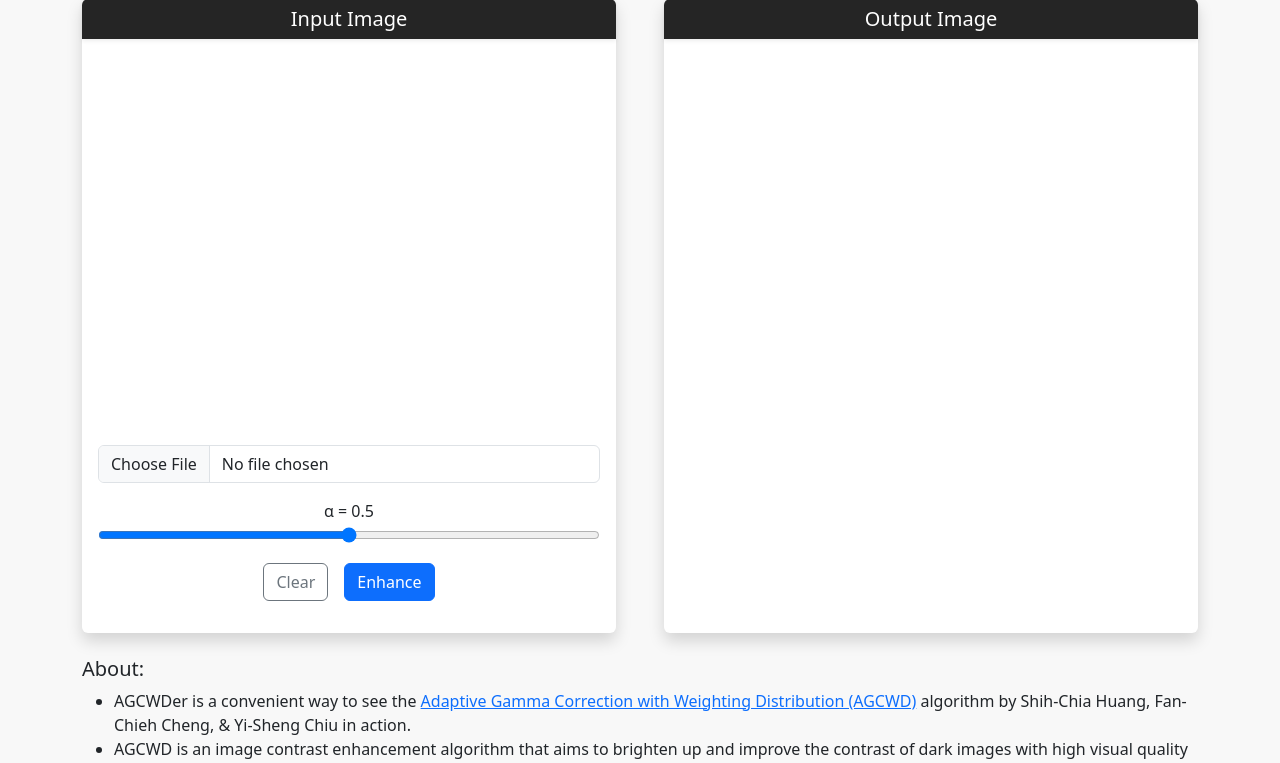
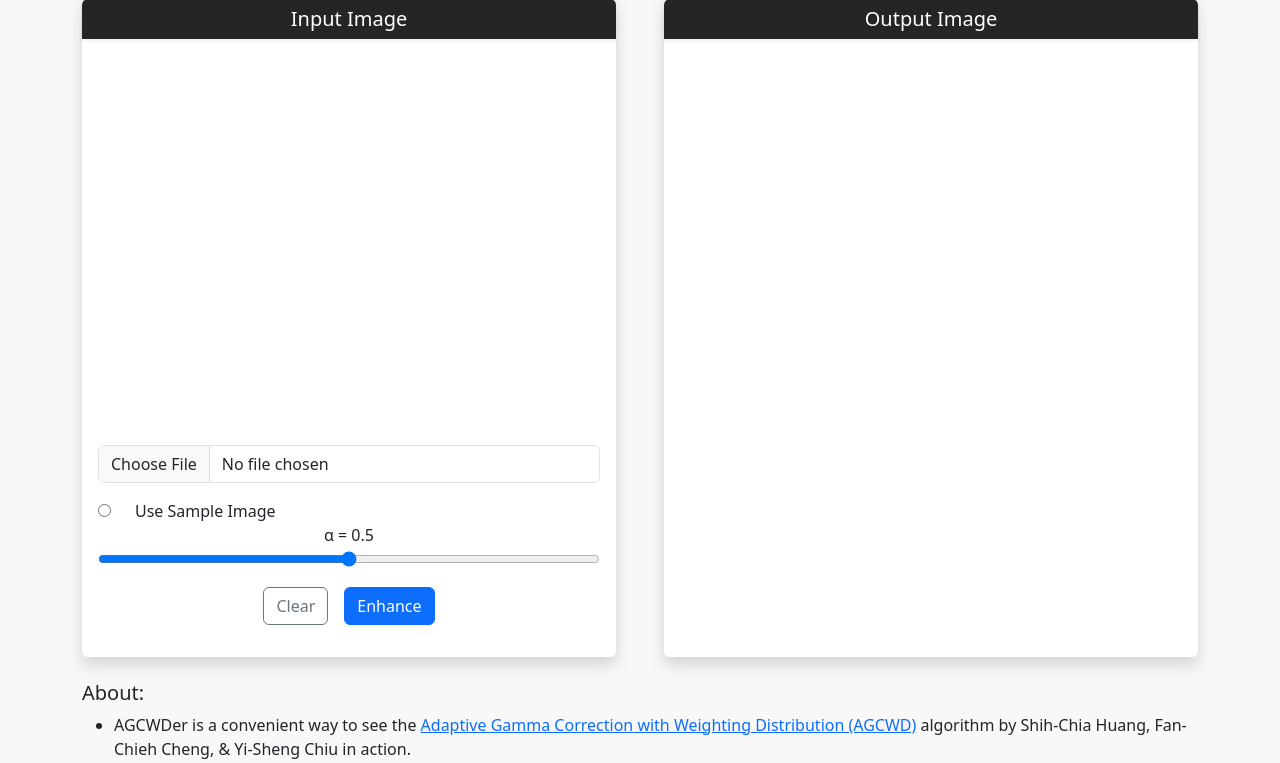
Before and after one commit to marcojalenyu/agcwder, a Flask app: page / in a window 1280 px wide. Shown: the part 136-899 px from the top of the page. Run offline with Flask 3, Linux system fonts and the light colour scheme; some libraries are stand-ins or nearby versions.

Commit message:
Added sample image option

```diff
--- a/app/routes.py
+++ b/app/routes.py
@@ -56,30 +56,48 @@ def home():
     enhanced_image_b64 = None
     alpha = 0.5
     if request.method == 'POST':
-        # Check if a file was uploaded
-        if 'file' not in request.files:
-            return render_template('index.html', error='No file uploaded')
 
-        file = request.files['file']
-        alpha = float(request.form.get('alpha'))
-
-        # Check if the file is an image
-        if file.filename == '':
-            return render_template('index.html', error='No selected file')
-
-        if file:
-            # Read the uploaded image
-            nparr = np.frombuffer(file.read(), np.uint8)
-            img = cv2.imdecode(nparr, cv2.IMREAD_COLOR)
+        if request.form.get('imageType') == 'sample':
+            # Read the sample image
+            img = cv2.imread('app/static/img/sample_image.png', cv2.IMREAD_COLOR)
 
             # Apply AGCWD enhancement
             enhanced_image = agcwd(img, alpha)
 
             # Save the enhanced image temporarily
-            _, input_image_b64 = cv2.imencode('.png', img)
             _, enhanced_image_b64 = cv2.imencode('.png', enhanced_image)
-
-            input_image_b64 = base64.b64encode(input_image_b64).decode('utf-8')
             enhanced_image_b64 = base64.b64encode(enhanced_image_b64).decode('utf-8')
 
+            _, input_image_b64 = cv2.imencode('.png', img)
+            input_image_b64 = base64.b64encode(input_image_b64).decode('utf-8')
+
+            return render_template('index.html', input_image=input_image_b64, enhanced_image=enhanced_image_b64, alpha=alpha)
+
+        else:
+            # Check if a file was uploaded
+            if 'file' not in request.files:
+                return render_template('index.html', error='No file uploaded')
+
+            file = request.files['file']
+            alpha = float(request.form.get('alpha'))
+
+            # Check if the file is an image
+            if file.filename == '':
+                return render_template('index.html', error='No selected file')
+
+            if file:
+                # Read the uploaded image
+                nparr = np.frombuffer(file.read(), np.uint8)
+                img = cv2.imdecode(nparr, cv2.IMREAD_COLOR)
+
+                # Apply AGCWD enhancement
+                enhanced_image = agcwd(img, alpha)
+
+                # Save the enhanced image temporarily
+                _, input_image_b64 = cv2.imencode('.png', img)
+                _, enhanced_image_b64 = cv2.imencode('.png', enhanced_image)
+
+                input_image_b64 = base64.b64encode(input_image_b64).decode('utf-8')
+                enhanced_image_b64 = base64.b64encode(enhanced_image_b64).decode('utf-8')
+
     return render_template('index.html', input_image=input_image_b64, enhanced_image=enhanced_image_b64, alpha=alpha)
--- a/app/static/js/script.js
+++ b/app/static/js/script.js
@@ -80,3 +80,25 @@ const alphaValue = document.getElementById('alphaValue');
 alphaInput.addEventListener('input', function() {
    alphaValue.textContent = alphaInput.value;
 });
+
+document.getElementById('sampleImage').addEventListener('change', function() {
+    if (this.checked) {
+        // Show the sample image
+        var sampleImage = new Image();
+        sampleImage.src = '../static/img/sample_image.png'; // Update with your sample image path
+        sampleImage.onload = function() {
+            var inputPreview = document.getElementById('imgPreview');
+            inputPreview.src = sampleImage.src;
+
+            document.getElementById('imgInput').remove();
+
+            // Clear the previous enhanced image and download button
+            var outputImg = document.getElementById('outputImage')
+            if (outputImg != null) {
+                outputImg.remove();
+                document.getElementById('download-btn').remove();
+                document.querySelector('.img-container-2').classList.add('d-none');
+            }
+        };
+    }
+});
--- a/app/templates/index.html
+++ b/app/templates/index.html
@@ -25,6 +25,14 @@
                     <div class="card-body">
                         <form class="d-flex flex-column justify-content" action="/" method="post" enctype="multipart/form-data">
                             <input class="form-control my-3" id="imgInput" type="file" name="file" accept="image/*" placeholder="image" required>
+                            <div class="row">
+                                <div class="col-auto">
+                                    <input type="radio" id="sampleImage" name="imageType" value="sample">
+                                </div>
+                                <div class="col-auto">
+                                    <label for="sampleImage">Use Sample Image</label>
+                                </div>
+                            </div>
                             <label for="alpha" class="custom-label font-weight-bold">&#945; = <span id="alphaValue">{{ alpha }}</span></label>
                             <input class="custom-range my-1" type="range" id="alpha" name='alpha' placeholder="0.5" min="0" max="1" step="0.01" value="{{ alpha }}" required>
                             <div class="d-flex my-3 justify-content mx-auto">
```
